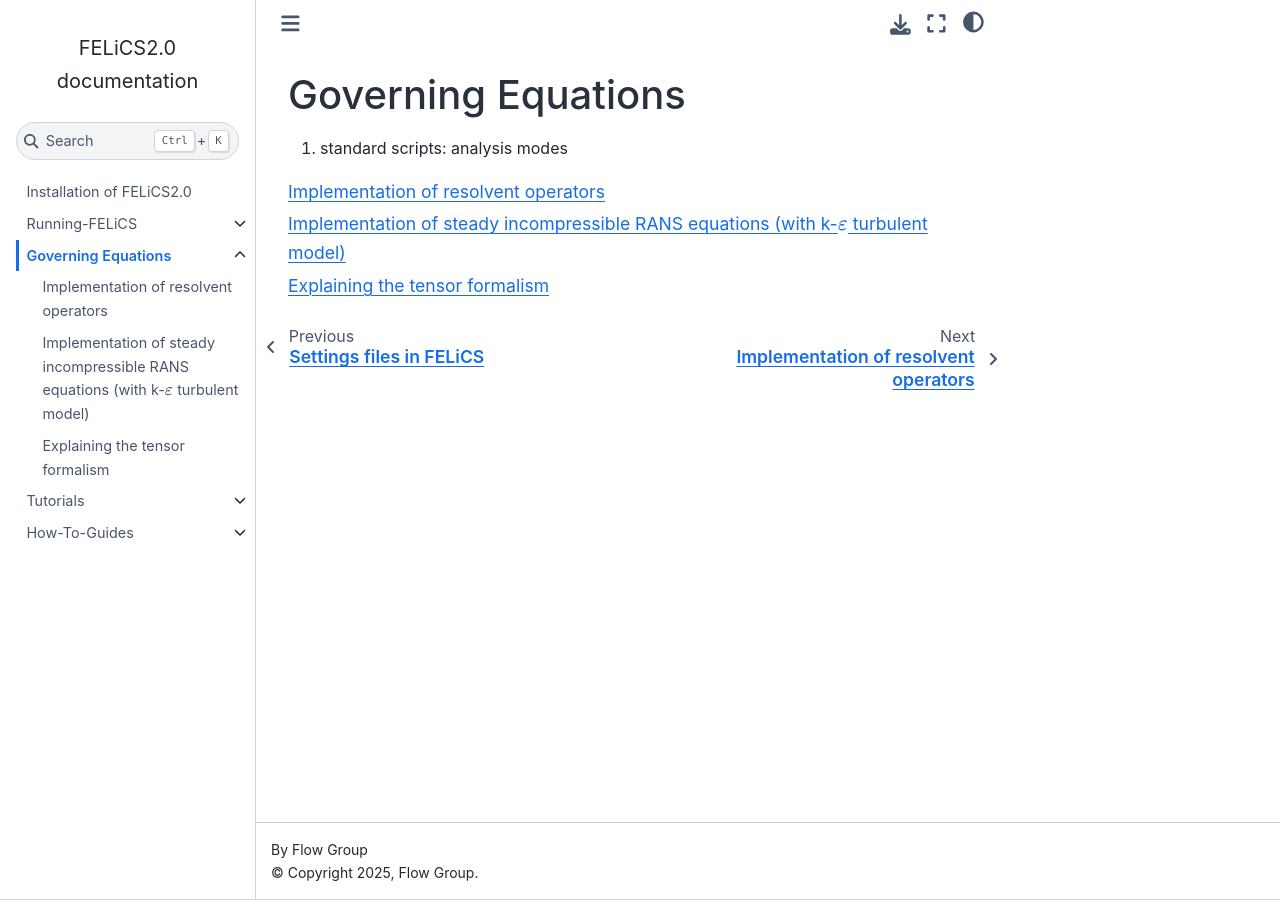
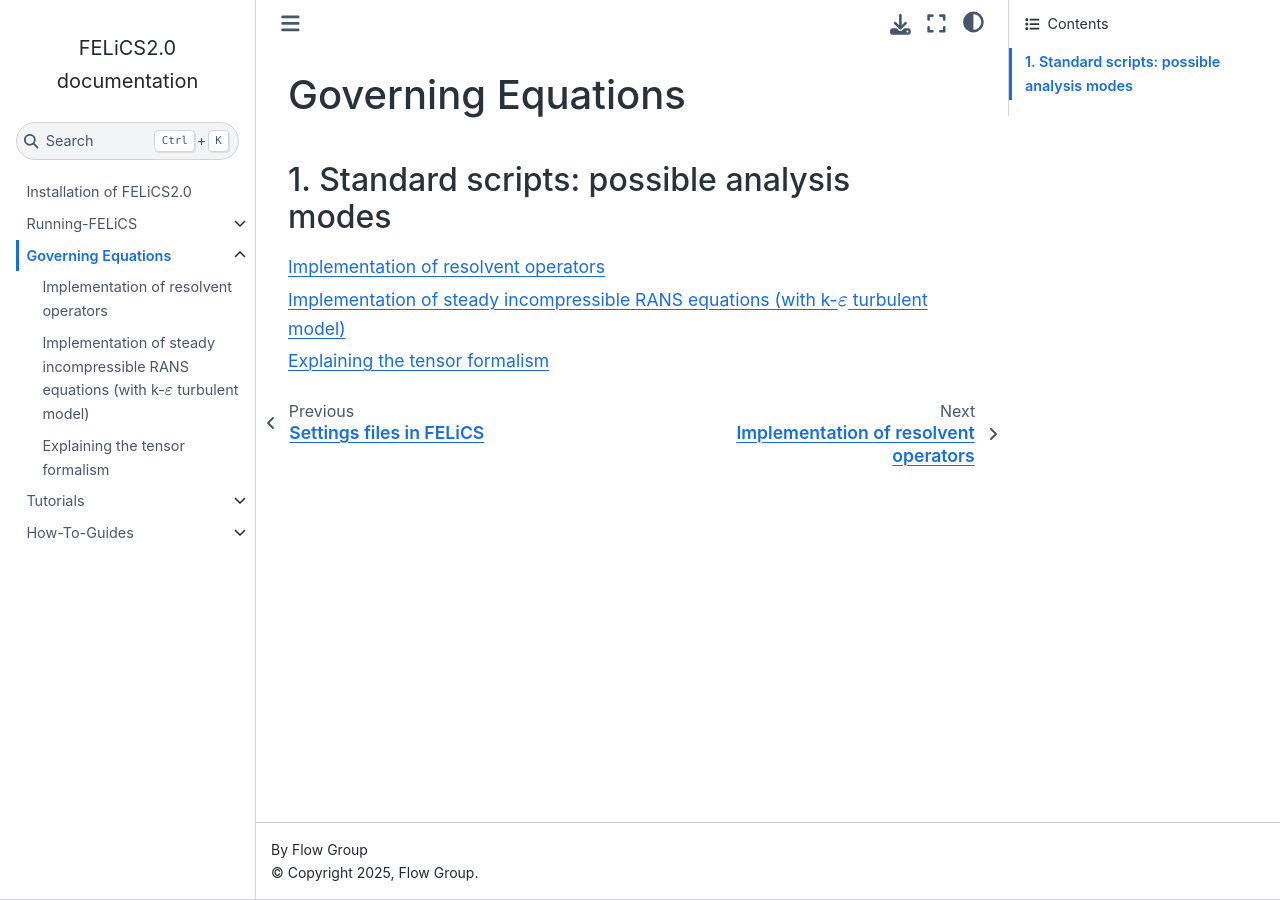
Before and after one commit to arash-mp/FELiCS_FSI, a Sphinx documentation site: the page built from DOCUMENTATION/GoverningEquations/index.md, in a window 1280 px wide. Built offline with Sphinx 7.4.7 and the Sphinx Book theme 1.1.4, drawn with Linux system fonts in a browser that asks for light colours; pages that are not in the unit, such as notebooks, are missing from menus.

Commit message:
[doc] try to structure the governing equations overview

````diff
--- a/DOCUMENTATION/GoverningEquations/index.md
+++ b/DOCUMENTATION/GoverningEquations/index.md
@@ -1,14 +1,13 @@
 # Governing Equations
 
-1. standard scripts: analysis modes
+## 1. Standard scripts: possible analysis modes
 
 ```{toctree}
 :maxdepth: 1
-
 resolvent.md
 
 
-2. Implemented equations
+## 2. Implemented equations
 
 
 ```{toctree}
@@ -16,7 +15,7 @@
 Incompressible_RANS_k-e.md
 
 
-3. Miscellaneous
+## 3. Miscellaneous
 
 
 ```{toctree}
````
